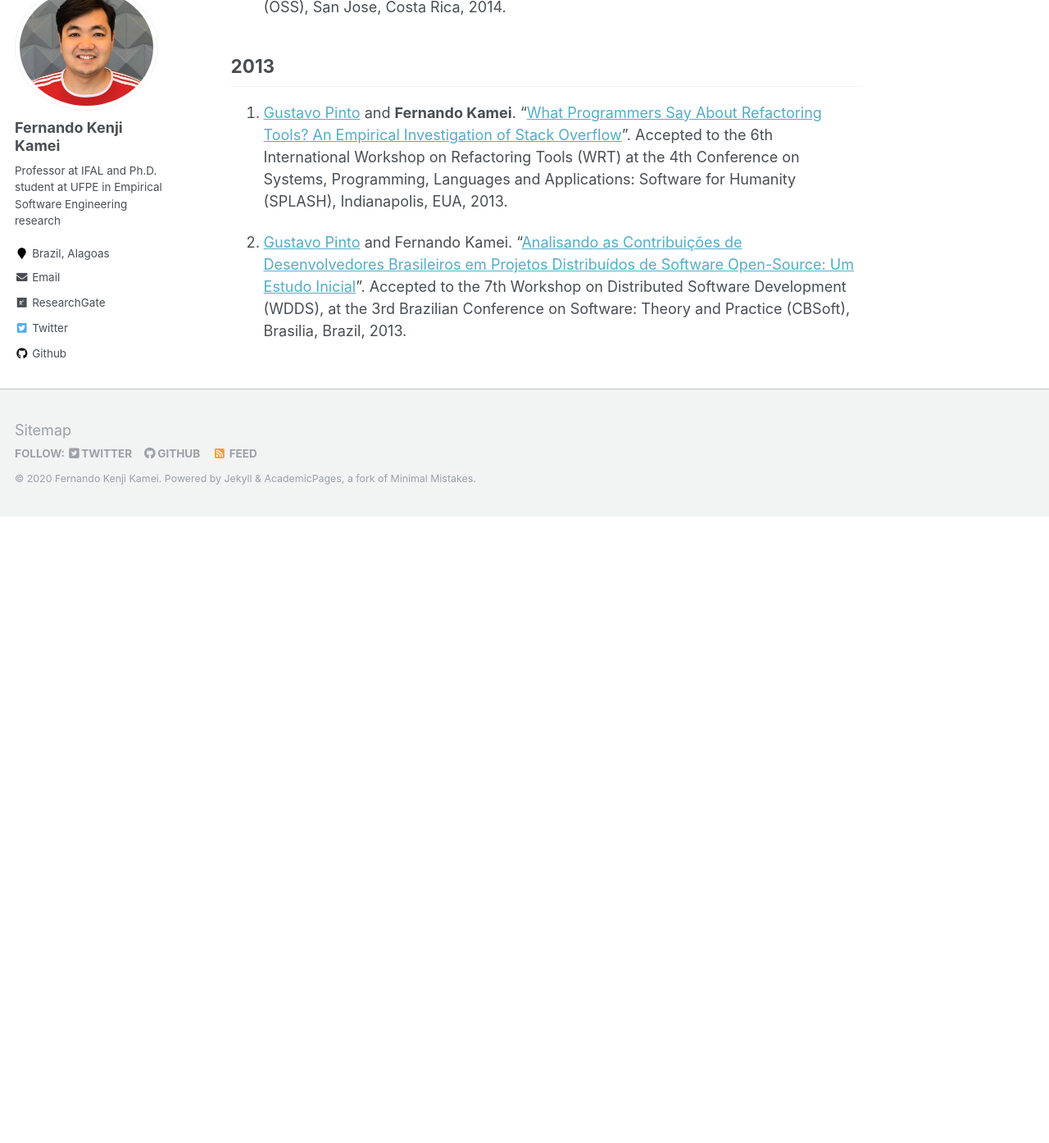
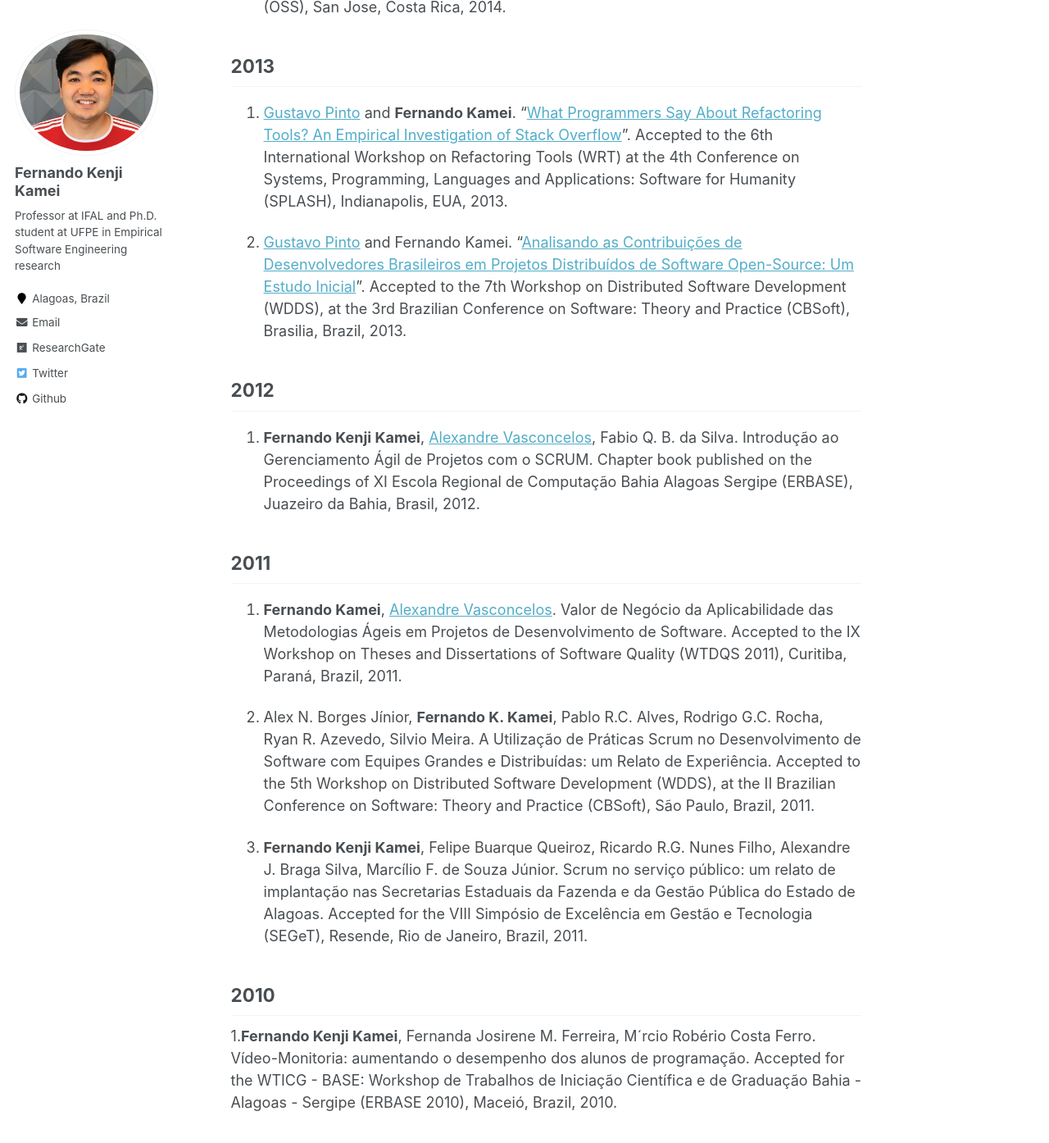
Before and after one commit to fkenjikamei/fkenjikamei.github.io, a Jekyll site: the page built from _pages/publications.md, in a window 1280 px wide and 1400 px high, scrolled down 1611 px. Shown: the top 1394 px of the window at 82% size. Built offline with Jekyll 4.4.1, drawn with Linux system fonts in a browser that asks for light colours; before the commit the page ends 2241 px from its top, so only the background shows below that; some of the changed text lies outside the part shown.

Commit message:
update publications
add publications

```diff
--- a/_config.yml
+++ b/_config.yml
@@ -83,7 +83,7 @@ author:
   name             : "Fernando Kenji Kamei"
   avatar           : "profile.png"
   bio              : "Professor at IFAL and Ph.D. student at UFPE in Empirical Software Engineering research"
-  location         : "Brazil, Alagoas"
+  location         : "Alagoas, Brazil"
   employer         :
   #pubmed           : "https://www.ncbi.nlm.nih.gov/pubmed/?term=john+snow"
   googlescholar    : #"https://scholar.google.ca/citations?user=RCUIPgMAAAAJ&hl=en"
@@ -174,10 +174,10 @@ kramdown:
 
 
 # Collections
-collections:
-  teaching:
-    output: true
-    permalink: /:collection/:path/
+#collections:
+#  teaching:
+#    output: true
+#    permalink: /:collection/:path/
   publications:
     output: true
     permalink: /:collection/:path/
@@ -218,15 +218,15 @@ defaults:
  #     author_profile: true
  #     share: true
  #     comments: true
-  # _publications
-  - scope:
-      path: ""
-      type: publications
-    values:
-      layout: single
-      author_profile: true
-      share: true
-      comments: true
+ # _publications
+ # - scope:
+ #     path: ""
+ #     type: publications
+ #   values:
+ #     layout: single
+ #     author_profile: true
+ #     share: true
+ #     comments: true
   # _portfolio
  # - scope:
  #     path: ""
--- a/_pages/publications.md
+++ b/_pages/publications.md
@@ -15,9 +15,9 @@ Engineering. Accepted to the IX Workshop on Theses and Dissertations of CBSoft (
 
 ## 2017
 
-1. **Fernando Kamei**, [Gustavo Pinto](http://gustavopinto.org), [Bruno Cartaxo](http://brunocartaxo.com/), [Alexandre Vasconcelos](http://cin.ufpe.br/~amlv/). "[On the Benefits/Limitations of Agile Software Development: An Interview Study with Brazilian Companies]". Accepted to the 21st International Conference on Evaluation and Assessment in Software Engineering (EASE'2017). Karlskrona, Sweden, 2017.<br>
+1. **Fernando Kamei**, [Gustavo Pinto](http://gustavopinto.org), [Bruno Cartaxo](http://brunocartaxo.com/), [Alexandre Vasconcelos](http://cin.ufpe.br/~amlv/). "[On the Benefits/Limitations of Agile Software Development: An Interview Study with Brazilian Companies]". Accepted to the 21st International Conference on Evaluation and Assessment in Software Engineering (EASE'2017). Karlskrona, Sweden, 2017.
 
-2. [Bruno Cartaxo](http://brunocartaxo.com/), [Gustavo Pinto](http://gustavopinto.org), [Danilo Ribeiro](https://sites.google.com/site/profdanilomonteiro/), **Fernando Kamei**, Ronnie E. S. Santos, [S&eacute;rgio Soares](http://www.cin.ufpe.br/~scbs/), [Fabio Q. B. Da Silva](https://www.researchgate.net/profile/Fabio_Silva19). "[Using Q&A Websites as a Method for Assessing Systematic Reviews](http://gustavopinto.github.io/lost+found/msr2017a.pdf)". Accepted to the 14th International Conference on Mining Software Repositories (MSR'2017). Buenos Aires, Argentina, 2017.<br/>
+2. [Bruno Cartaxo](http://brunocartaxo.com/), [Gustavo Pinto](http://gustavopinto.org), [Danilo Ribeiro](https://sites.google.com/site/profdanilomonteiro/), **Fernando Kamei**, Ronnie E. S. Santos, [S&eacute;rgio Soares](http://www.cin.ufpe.br/~scbs/), [Fabio Q. B. Da Silva](https://www.researchgate.net/profile/Fabio_Silva19). "[Using Q&A Websites as a Method for Assessing Systematic Reviews](http://gustavopinto.github.io/lost+found/msr2017a.pdf)". Accepted to the 14th International Conference on Mining Software Repositories (MSR'2017). Buenos Aires, Argentina, 2017.
 
 
 ## 2016
@@ -27,17 +27,37 @@ Engineering. Accepted to the IX Workshop on Theses and Dissertations of CBSoft (
 ## 2015
 1. Fernando Selleri Silva, Felipe Santana Furtado Soares, Angela Lima Peres, Ivanildo Monteiro de Azevedo, Ana Paula L.F. Vasconcelos, **Fernando Kenji Kamei**, Silveiro Romero de Lemos. "Using CMMI together with agile software development: A systematic review". Accepted to the Information and Software Technology, v. 58, p. 20-43, 2015.
 
-2. Rodrigo Ferreira de Lira, Washington Ramon D. dos Santos, Jayne Késcia Gonçalo da Silva, **Fernando Kenji Kamei**. "Al&eacute;m da Extens&atilde;o:" Resultados Preliminares do Ensino de Programa&ccedil;&atilde;o em uma Escola P&uacute;blica Municipal de Alagoas. Accepted to the X Congresso Norte Nordeste de Pesquisa e Inovação. Rio Branco, Acre, Brazil, 2015.
-
+2. Rodrigo Ferreira de Lira, Washington Ramon D. dos Santos, Jayne K&eacute;scia Gon&ccedil;alo da Silva, **Fernando Kenji Kamei**. "Al&eacute;m da Extens&atilde;o:" Resultados Preliminares do Ensino de Programa&ccedil;&atilde;o em uma Escola P&uacute;blica Municipal de Alagoas. Accepted to the X Congresso Norte Nordeste de Pesquisa e Inovação. Rio Branco, Acre, Brazil, 2015.
 
 
 ## 2014
 
-1. [Gustavo Pinto](http://gustavopinto.org) and **Fernando Kamei**. "[The Census of the Brazilian Open-Source Community](http://gustavopinto.github.io/lost+found/oss2014.pdf)". Accepted to the 10th International Conference of Open-Source Systems (OSS), San Jose, Costa Rica, 2014.<br/>
+1. [Gustavo Pinto](http://gustavopinto.org) and **Fernando Kamei**. "[The Census of the Brazilian Open-Source Community](http://gustavopinto.github.io/lost+found/oss2014.pdf)". Accepted to the 10th International Conference of Open-Source Systems (OSS), San Jose, Costa Rica, 2014.
 
 
 ## 2013
 
-1. [Gustavo Pinto](http://gustavopinto.org) and **Fernando Kamei**. "[What Programmers Say About Refactoring Tools? An Empirical Investigation of Stack Overflow](http://gustavopinto.github.io/lost+found/wrt2013.pdf)". Accepted to the 6th International Workshop on Refactoring Tools (WRT) at the 4th Conference on Systems, Programming, Languages and Applications: Software for Humanity (SPLASH), Indianapolis, EUA, 2013.<br/>
+1. [Gustavo Pinto](http://gustavopinto.org) and **Fernando Kamei**. "[What Programmers Say About Refactoring Tools? An Empirical Investigation of Stack Overflow](http://gustavopinto.github.io/lost+found/wrt2013.pdf)". Accepted to the 6th International Workshop on Refactoring Tools (WRT) at the 4th Conference on Systems, Programming, Languages and Applications: Software for Humanity (SPLASH), Indianapolis, EUA, 2013.
 
-2. [Gustavo Pinto](http://gustavopinto.org) and Fernando Kamei. "[Analisando as Contribui&ccedil;&otilde;es de Desenvolvedores Brasileiros em Projetos Distribu&iacute;dos de Software Open-Source: Um Estudo Inicial](http://gustavopinto.github.io/lost+found/wdds2013.pdf)". Accepted to the 7th Workshop on Distributed Software Development (WDDS), at the 3rd Brazilian Conference on Software: Theory and Practice (CBSoft), Brasilia, Brazil, 2013.<br/>
+2. [Gustavo Pinto](http://gustavopinto.org) and Fernando Kamei. "[Analisando as Contribui&ccedil;&otilde;es de Desenvolvedores Brasileiros em Projetos Distribu&iacute;dos de Software Open-Source: Um Estudo Inicial](http://gustavopinto.github.io/lost+found/wdds2013.pdf)". Accepted to the 7th Workshop on Distributed Software Development (WDDS), at the 3rd Brazilian Conference on Software: Theory and Practice (CBSoft), Brasilia, Brazil, 2013.
+
+
+## 2012
+1. **Fernando Kenji Kamei**, [Alexandre Vasconcelos](http://cin.ufpe.br/~amlv/), Fabio Q. B. da Silva. Introdução ao Gerenciamento &Aacute;gil de Projetos com o SCRUM. Chapter book published on the Proceedings of XI Escola Regional de Computação Bahia Alagoas Sergipe (ERBASE), Juazeiro da Bahia, Brasil, 2012.
+
+
+## 2011
+1. **Fernando Kamei**, [Alexandre Vasconcelos](http://cin.ufpe.br/~amlv/). Valor de Negócio da Aplicabilidade das Metodologias Ágeis em Projetos de Desenvolvimento de Software. Accepted to the IX Workshop on Theses and Dissertations of Software Quality (WTDQS 2011), Curitiba, Paran&aacute;, Brazil, 2011.
+
+2. Alex N. Borges J&iacute;nior, **Fernando K. Kamei**, Pablo R.C. Alves, Rodrigo G.C. Rocha, Ryan R. Azevedo, Silvio Meira. A Utiliza&ccedil;&atilde;o de Pr&aacute;ticas Scrum no Desenvolvimento de Software com Equipes Grandes e Distribu&iacute;das: um Relato de Experi&ecirc;ncia. Accepted to the 5th Workshop on Distributed Software Development (WDDS), at the II Brazilian Conference on Software: Theory and Practice (CBSoft), S&atilde;o Paulo, Brazil, 2011.
+
+3. **Fernando Kenji Kamei**, Felipe Buarque Queiroz, Ricardo R.G. Nunes Filho, Alexandre J. Braga Silva, Marc&iacute;lio F. de Souza J&uacute;nior. Scrum no servi&ccedil;o p&uacute;blico: um relato de implanta&ccedil;&atilde;o nas Secretarias Estaduais da Fazenda e da Gest&atilde;o P&uacute;blica do Estado de Alagoas. Accepted for the VIII Simp&oacute;sio de Excel&ecirc;ncia em Gest&atilde;o e Tecnologia (SEGeT), Resende, Rio de Janeiro, Brazil, 2011.
+
+
+## 2010
+1.**Fernando Kenji Kamei**, Fernanda Josirene M. Ferreira, M&acute;rcio Rob&eacute;rio Costa Ferro. V&iacute;deo-Monitoria: aumentando o desempenho dos alunos de programa&ccedil;&atilde;o. Accepted for the WTICG - BASE: Workshop de Trabalhos de Iniciação Científica e de Graduação Bahia - Alagoas - Sergipe (ERBASE 2010), Macei&oacute;, Brazil, 2010.
+
+## 2009
+1. **Fernando Kenji Kamei**, Jairo Barros J&uacute;nior, Felipe Prata Lima, Marc&iacute;lio F. de Souza J&uacute;nior. Fatores (Des)Motivadores na Ado&ccedil;&atilde;o de Metodologias &Aacute;geis no Desenvolvimento de Sistemas de Informa&ccedil;&atilde;o. Accepted for the VIII Simp&oacute;sio de Excel&ecirc;ncia em Gest&atilde;o e Tecnologia (SEGeT), Resende, Rio de Janeiro, Brazil, 2009.
+
+2. Joyse Hemilis Barbosa Rocha, Lucas L. B. Lima, **Fernando Kenji Kamei**. Uma Proposta para a Avalia&ccedil;&atilde;o Tecno-Pedag&oacute;gica do Moodle no Estado de Alagoas. Accepted at IV Encontro de Pesquisa em Educa&ccedil;&atilde;o em Alagoas (EPEAL 2009)Macei&oacute;, Brazil, 2009.
```
Also changed, not shown: 2 other files.
